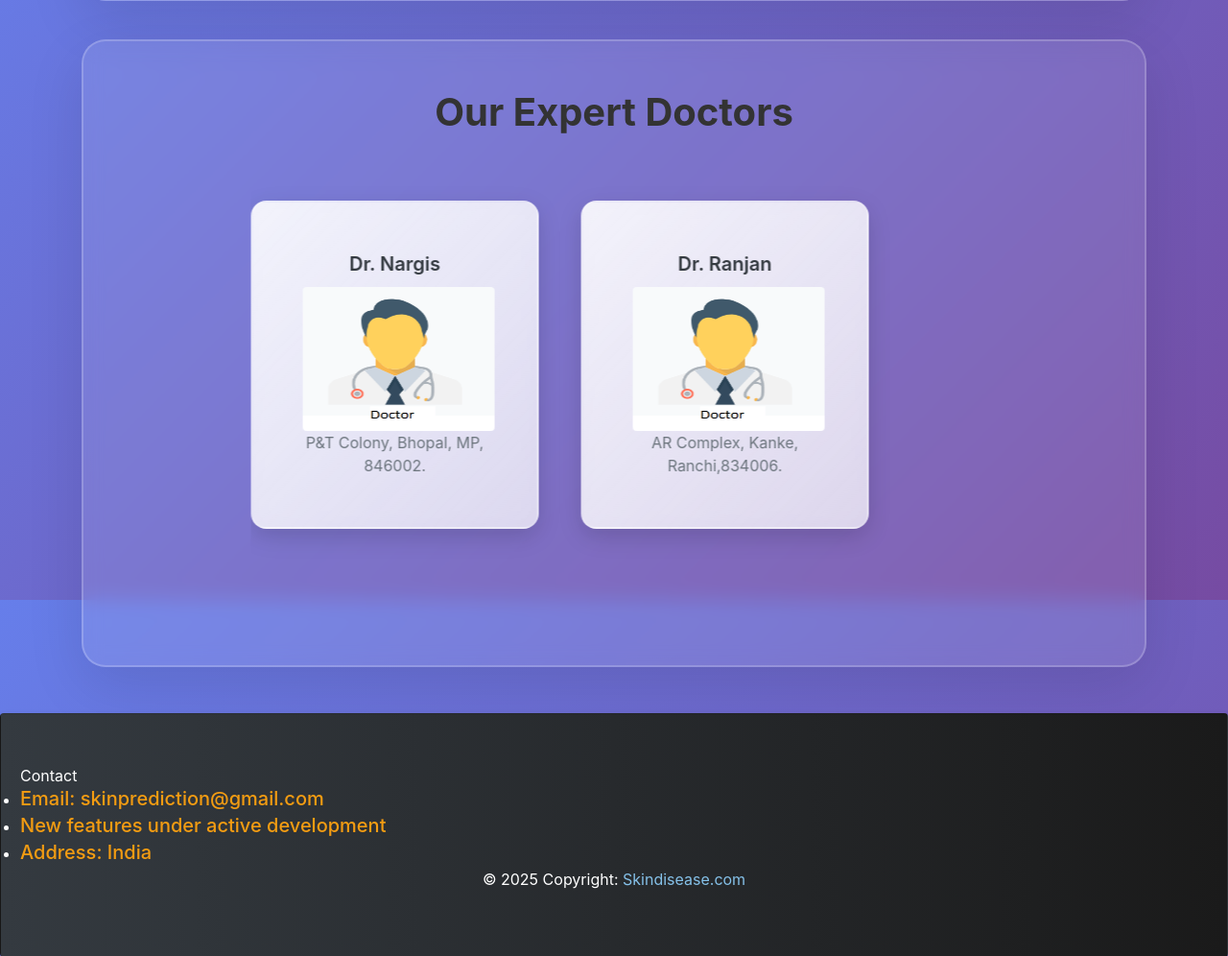
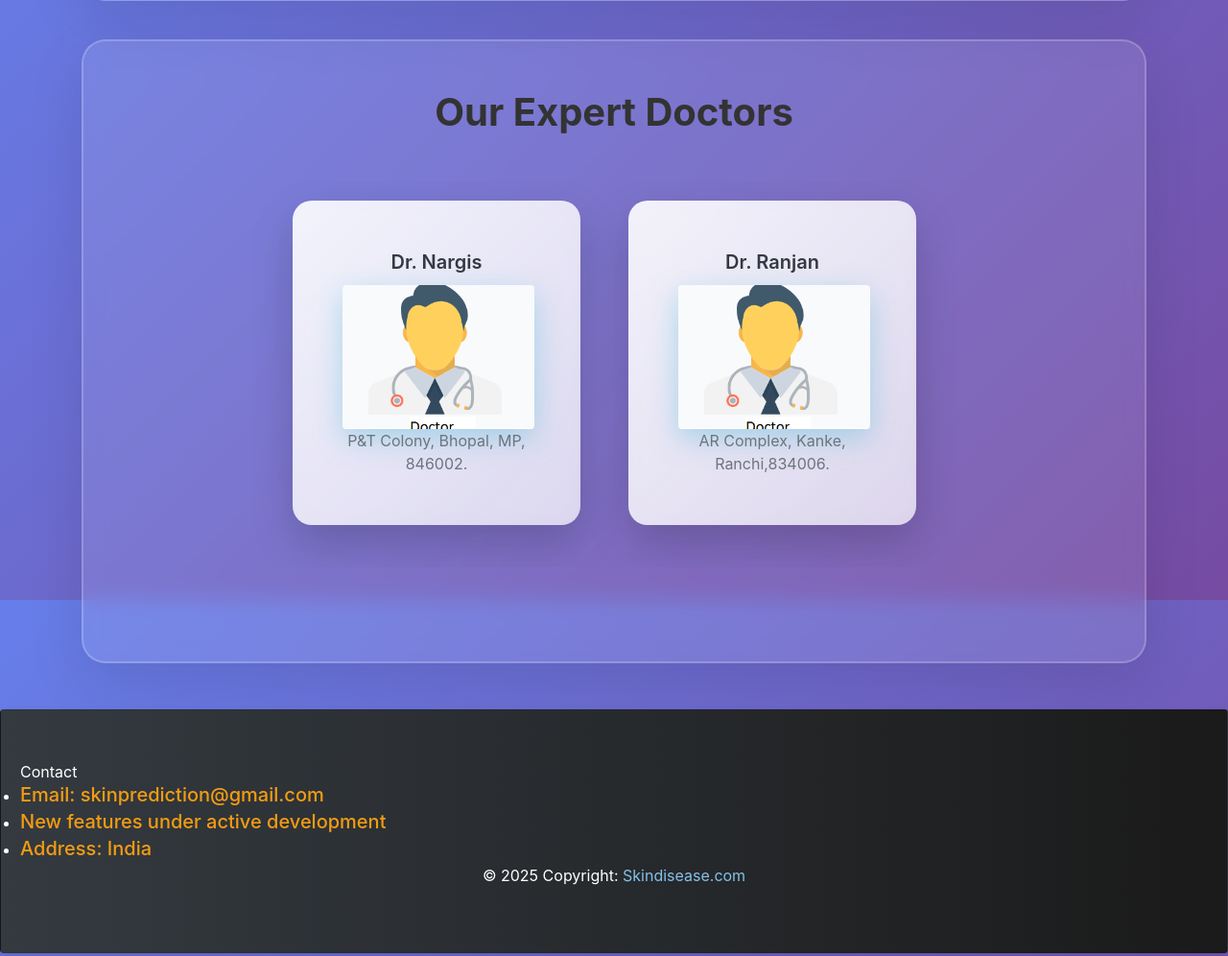
Before and after one commit to stevealvis/MLPROJECT, a Django app: page / in a window 1280 px wide. Shown: the part 975-1971 px from the top of the page at 96% size. Run offline with Django 3.2, Linux system fonts and the light colour scheme; parts of the project's set-up code (start-up, migrations or seed data) failed here and were passed over; some libraries are stand-ins or nearby versions.

Commit message:
style(templates): improve card and login page styling
add hover effects and animations for cards on homepage
enhance login page layout and visual effects

```diff
--- a/templates/homepage/index.html
+++ b/templates/homepage/index.html
@@ -71,6 +71,35 @@
     color: #333;
     margin-bottom: 40px;
     text-align: center;
+  }
+
+  .marquee {
+    display: flex;
+    gap: 30px;
+    justify-content: center;
+    align-items: stretch;
+    flex-wrap: wrap;
+    animation: none;
+  }
+
+  .marquee .card {
+    border-radius: 20px;
+    border: none;
+    box-shadow: 0 18px 45px rgba(0, 0, 0, 0.18);
+    transition: transform 0.3s ease, box-shadow 0.3s ease;
+    min-width: 260px;
+    max-width: 320px;
+  }
+
+  .marquee .card:hover {
+    transform: translateY(-10px) scale(1.02);
+    box-shadow: 0 24px 60px rgba(0, 0, 0, 0.22);
+  }
+
+  .marquee .card img {
+    object-fit: cover;
+    border-radius: 15px;
+    box-shadow: 0 10px 30px rgba(69, 183, 209, 0.4);
   }
 
   .user-type-grid {
```
Also changed, not shown: templates/patient/signin_page/index.html (+15 -0 lines).
